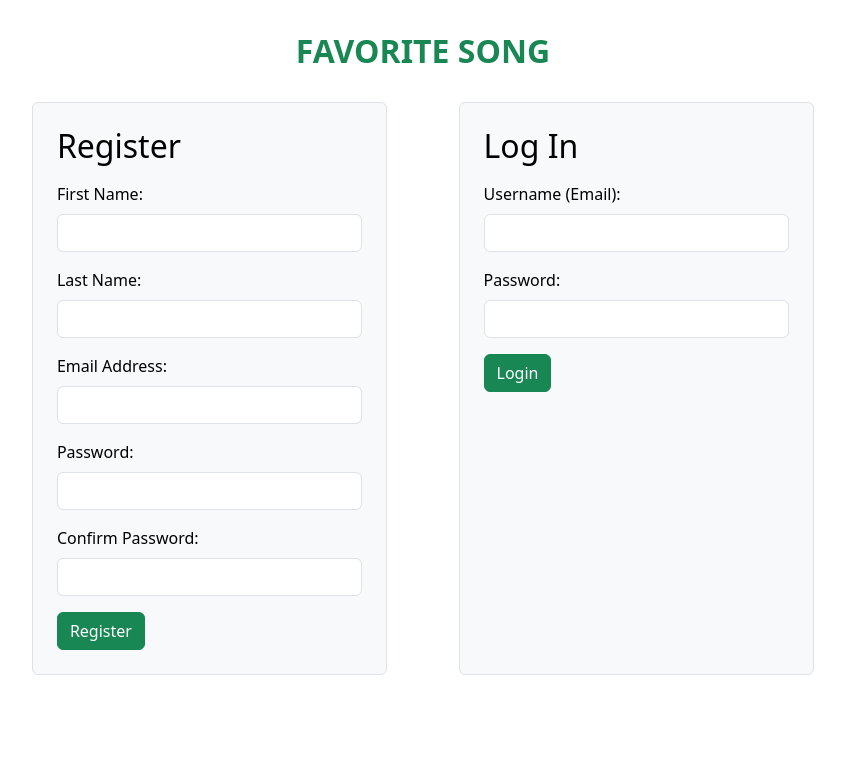
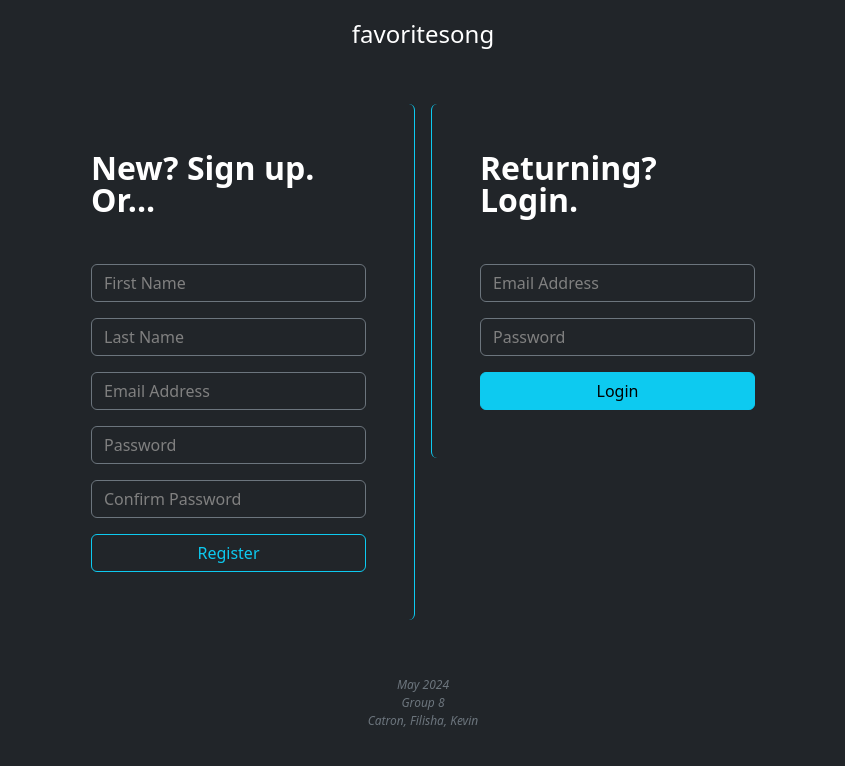
Before and after one commit to Catron-Gainey/Favorite-Song, a Flask app: page /home in a window 1280 px wide. Shown: the top 766 px of the page, without its empty margins (217-1062 px from the left). Run offline with Flask 3, Linux system fonts and the light colour scheme.

Commit message:
KL commits

```diff
--- a/flask_app/models/user.py
+++ b/flask_app/models/user.py
@@ -144,7 +144,7 @@ class User:
             is_valid = False
 
         # pw and confirm_pw match
-        if data["password"] != data["confirm_password"]:
+        if data["password"] != data["confirm_pw"]:
             flash("Password does not match.", "register")
             is_valid = False
 
--- /dev/null
+++ b/flask_app/static/css/my_style.css
@@ -0,0 +1,35 @@
+* {
+    margin: 0;
+    padding: 0;
+    /* border: 1px cyan solid; */
+}
+
+body {
+    color: darkgrey;
+}
+
+.logo {
+    color: rgb(255, 255, 255);
+    word-wrap: normal;
+}
+
+.form-control::placeholder {
+    color: grey;
+}
+
+.footnote {
+    font-size: 12px;
+}
+
+.table th {
+    font-weight: normal;
+    padding: 5px 10px;
+}
+
+.table td {
+    padding: 5px 10px;
+}
+
+tbody tr {
+    height: 50px;
+}
--- a/flask_app/templates/index.html
+++ b/flask_app/templates/index.html
@@ -7,17 +7,25 @@
     <title>Favorite Song</title>
     <link href="https://cdn.jsdelivr.net/npm/bootstrap@5.3.3/dist/css/bootstrap.min.css" rel="stylesheet"
         integrity="sha384-QWTKZyjpPEjISv5WaRU9OFeRpok6YctnYmDr5pNlyT2bRjXh0JMhjY6hW+ALEwIH" crossorigin="anonymous">
+    <link rel="stylesheet" href="{{ url_for('static', filename='css/my_style.css') }}" type="text/css">
 </head>
 
-<body>
-    <div class="container-sm col-8">
-        <h1 class="fs-2 mt-4 text-success p-2 text-uppercase fw-bold text-center">Favorite Song</h1>
-        <!-- End Title Header -->
+<body class="bg-dark">
+    <div class="container-fluid">
+        <header class="row flex justify-content-md-center align-items-center mb-4">
+            <div class="col-auto">
+                <p class="fs-4 m-3 fw-lighter text-lowercase logo">Favorite<span class="fw-medium">Song</span></p>
+            </div>
+        </header>
+    </div>
+    <!-- End Header -->
 
-        <div class="row flex">
-            <form action="/user/register" method="post"
-                class="border rounded p-4 col-5 mx-auto my-3 text-black bg-light">
-                <h2>Register</h2>
+    <div class="container-md">
+        <div class="row flex justify-content-md-center align-items-start">
+            <div class="col-md-4 mt-2 m-1 p-1">
+                <form action="/user/register" method="post" class="p-5 border-end border-info rounded">
+                    <p class="fs-2 lh-1 text-white fw-bold text-wrap mb-5">New? Sign up. Or...</p>
+                    <!-- End Reg title -->
 
                     {% with messages=get_flashed_messages(with_categories=true, category_filter=["register"]) %}
                     <ul class="flashes text-danger list-unstyled">
@@ -26,38 +34,40 @@
                         {% endfor %}
                     </ul>
                     {% endwith %}
+                    <!-- End Flash -->
 
                     <div class="form-group mb-3">
-                    <label for="first_name" class="form-label">First Name:</label>
-                    <input type="text" name="first_name" class="form-control">
+                        <input type="text" name="first_name" id="first_name"
+                            class="form-control bg-dark border-secondary text-light" placeholder="First Name">
                     </div>
+                    <div class="form-group mb-3">
+                        <input type="text" name="last_name" id="last_name"
+                            class="form-control bg-dark border-secondary text-light" placeholder="Last Name">
+                    </div>
+                    <div class="form-group mb-3">
+                        <input type="text" name="email" id="email"
+                            class="form-control bg-dark border-secondary text-light" placeholder="Email Address">
+                    </div>
+                    <div class="form-group mb-3">
+                        <input type="password" name="password" id="password"
+                            class="form-control bg-dark border-secondary text-info" placeholder="Password">
+                    </div>
+                    <div class="form-group mb-3">
+                        <input type="password" name="confirm_pw" id="confirm_pw"
+                            class="form-control bg-dark border-secondary text-info" placeholder="Confirm Password">
+                    </div>
+                    <!-- End Form fields -->
 
-                <div class="form-group mb-3">
-                    <label for="last_name" class="form-label">Last Name:</label>
-                    <input type="text" name="last_name" class="form-control">
+                    <div class="d-grid">
+                        <input type="submit" value="register" class="btn fs-6 text-capitalize btn-outline-info">
                     </div>
-
-                <div class="form-group mb-3">
-                    <label for="email" class="form-label">Email Address:</label>
-                    <input type="text" name="email" class="form-control">
+                </form>
             </div>
-
-                <div class="form-group mb-3">
-                    <label for="password" class="form-label">Password:</label>
-                    <input type="password" name="password" class="form-control">
-                </div>
-
-                <div class="form-group mb-3">
-                    <label for="confirm_password" class="form-label">Confirm Password:</label>
-                    <input type="password" name="confirm_password" class="form-control">
-                </div>
-
-                <input type="submit" value="register" class="btn text-capitalize btn-success">
-            </form>
             <!-- End Reg form -->
-
-            <form action="/user/login" method="post" class="border rounded p-4 col-5 mx-auto my-3 text-black bg-light">
-                <h2>Log In</h2>
+            <div class="col-md-4 mt-2 m-1 p-1">
+                <form action="/user/login" method="post" class="p-5 border-start border-info rounded">
+                    <p class="fs-2 lh-1 text-white fw-bold text-wrap mb-5">Returning? Login.</p>
+                    <!-- End Login title -->
 
                     {% with messages=get_flashed_messages(with_categories=true, category_filter=["login"]) %}
                     <ul class="flashes text-danger list-unstyled">
@@ -66,23 +76,37 @@
                         {% endfor %}
                     </ul>
                     {% endwith %}
+                    <!-- End Flash -->
 
                     <div class="form-group mb-3">
-                    <label for="email" class="form-label">Username (Email):</label>
-                    <input type="text" name="email" class="form-control">
+                        <input type="text" name="email" id="email"
+                            class="form-control bg-dark border-secondary text-light" placeholder="Email Address">
                     </div>
+                    <div class="form-group mb-3">
+                        <input type="password" name="password" id="password"
+                            class="form-control bg-dark border-secondary text-info" placeholder="Password">
+                    </div>
+                    <!-- End Form fields -->
 
-                <div class="form-group mb-3">
-                    <label for="password" class="form-label">Password:</label>
-                    <input type="password" name="password" class="form-control">
+                    <div class="d-grid">
+                        <input type="submit" value="login" class="btn fs-6 text-capitalize btn-info">
                     </div>
-
-                <input type="submit" value="login" class="btn text-capitalize btn-success">
                 </form>
+            </div>
             <!-- End Login form -->
         </div>
-        <!-- End Form container -->
     </div>
+    <!-- End Body Content -->
+
+    <div class="container-sm mt-5">
+        <div class="row flex justify-content-sm-center">
+            <div class="col-auto text-center">
+                <p class="footnote fw-lighter fst-italic text-secondary">May 2024<br>Group 8<br>Catron, Filisha, Kevin
+                </p>
+            </div>
+        </div>
+    </div>
+    <!-- End Footnote -->
 </body>
 
 </html>
```
Also changed, not shown: flask_app/templates/user_dashboard.html (+45 -21 lines), 1 other file. Lines whose indentation alone changed are shown as unchanged.
